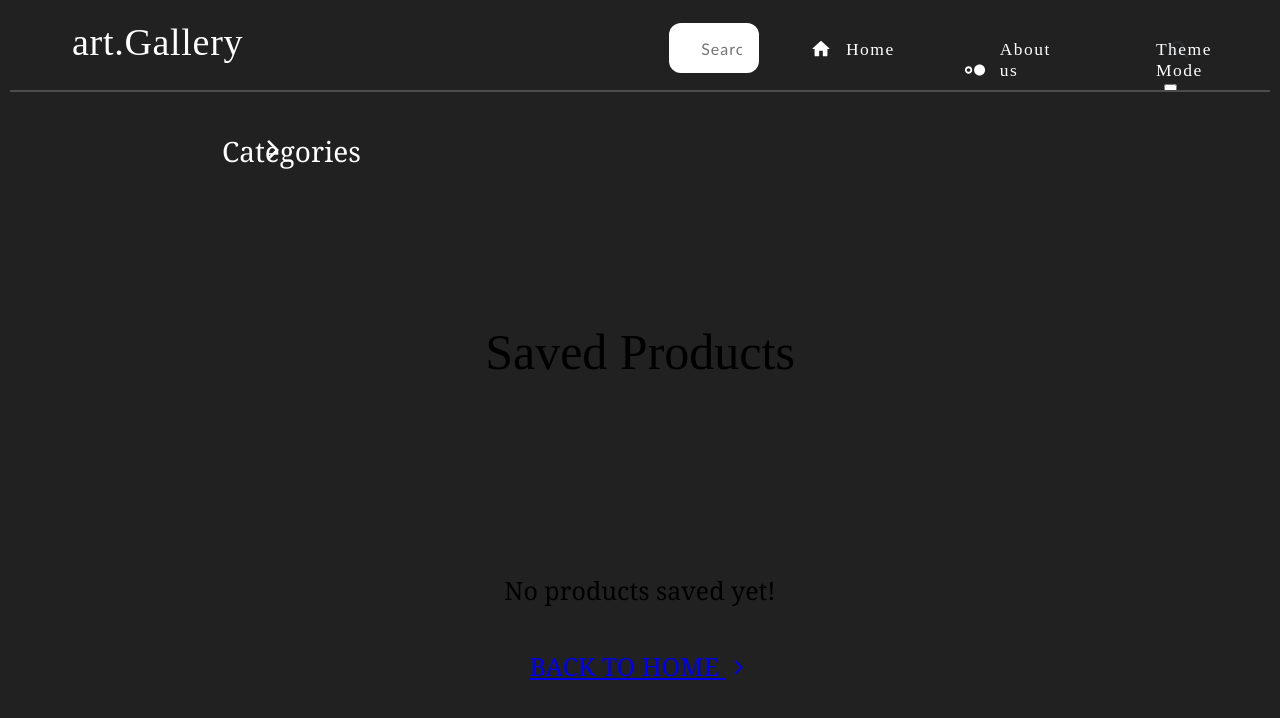
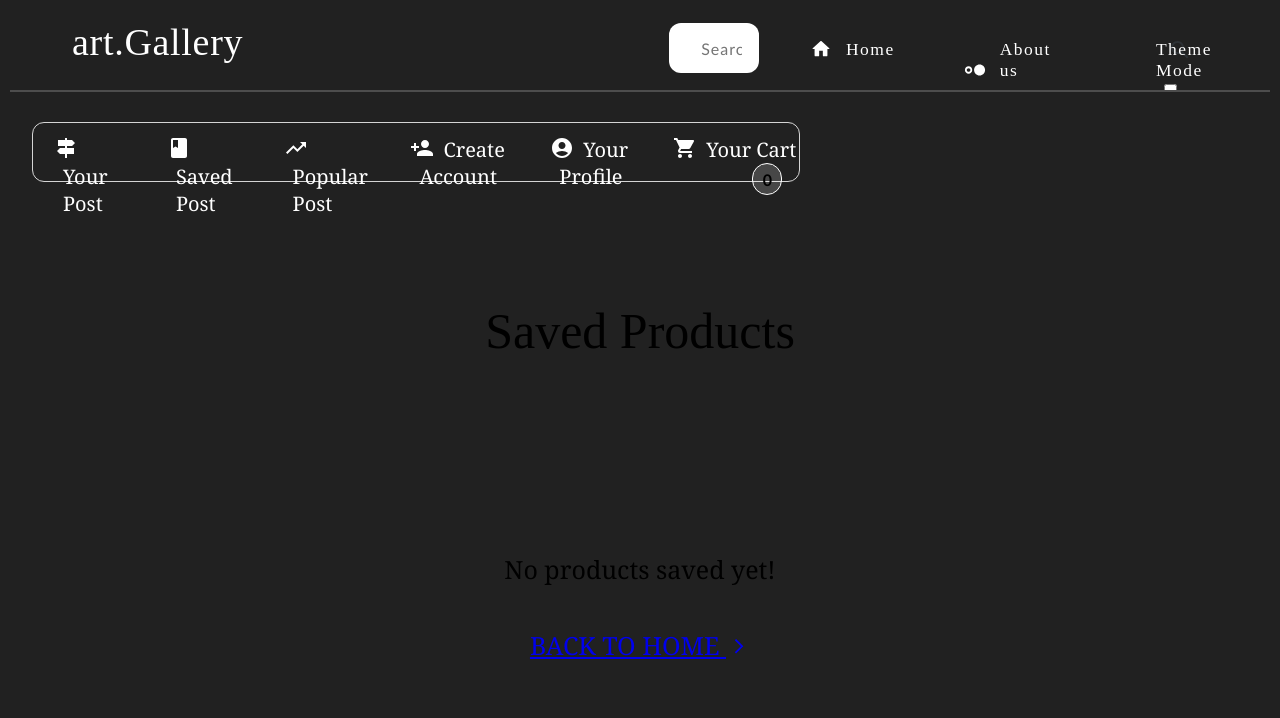
Before and after one commit to Pragyani/art-gallery, a React (Create React App) app: page /saved-post in a window 1280 px wide. Shown: the top 718 px of the page. Built offline with nearby package versions, Linux system fonts and the light colour scheme.

Commit message:
add : updation in sidebar.jsx file

```diff
--- a/src/NavigationBar/NavigationSideBar/sideBar.jsx
+++ b/src/NavigationBar/NavigationSideBar/sideBar.jsx
@@ -1,91 +1,38 @@
 import React, { useState } from "react";
 import './sidebar.css';
-import ArrowRightRoundedIcon from '@mui/icons-material/ArrowRightRounded';
 import { Link } from "react-router-dom";
 import AccountCircleRoundedIcon from '@mui/icons-material/AccountCircleRounded';
 import ClassIcon from '@mui/icons-material/Class';
-import QuizIcon from '@mui/icons-material/Quiz';
 import PersonAddIcon from '@mui/icons-material/PersonAdd';
 import ShoppingCartIcon from '@mui/icons-material/ShoppingCart';
 import { useSelector } from "react-redux";
 import SignpostIcon from '@mui/icons-material/Signpost';
-import ArrowBackIosIcon from '@mui/icons-material/ArrowBackIos';
-import ArrowForwardIosIcon from '@mui/icons-material/ArrowForwardIos';
+import TrendingUpIcon from '@mui/icons-material/TrendingUp';
 
 const SideBar = () => {
+
     const cartItems = useSelector(state => state.cartProducts);
-
-    const [dropdownVisible, setDropdownVisible] = useState(false);
-
-    const handleToggleDropdown = () => {
-        setDropdownVisible(prevState => !prevState);
-    };
 
     return (
         <div className="container">
             <div className="content">
                 <div className="content-fluid">
                     <div className="sidebar">
-                        <h1 className="side-heading" onClick={handleToggleDropdown}>
-                            Categories
-
-                            {dropdownVisible ? (
-                                <ArrowBackIosIcon className="dwn-i" />
-                            ) : (
-                                <ArrowForwardIosIcon className="dwn-i" />
-                            )}
-                        </h1>
-
-                        {dropdownVisible && (
                         <>
                             <div className="category-list">
                                 <ul>
-                                        <Link to={'/'}>
-                                            <li>
-                                                <SignpostIcon className="user-prof-i" />
-                                                Your Post
-                                                <ArrowRightRoundedIcon className="forward-icon" />
-                                            </li>
-                                        </Link>
-                                        <Link to={'./saved-post'}>
-                                            <li>
-                                                <ClassIcon className="user-prof-i" />
-                                                Saved Post
-                                                <ArrowRightRoundedIcon className="forward-icon" />
-                                            </li>
-                                        </Link>
-
-                                        <li>
-                                            <QuizIcon className="user-prof-i" />
-                                            FAQ
-                                            <ArrowRightRoundedIcon className="forward-icon" />
-                                        </li>
-                                        <Link to={'/your-account'}>
-                                            <li>
-                                                <PersonAddIcon className="user-prof-i" />
-                                                Create Account
-                                                <ArrowRightRoundedIcon className="forward-icon" />
-                                            </li>
-                                        </Link>
-                                        <Link to={'/profilepage'}>
-                                            <li>
-                                                <AccountCircleRoundedIcon className="user-prof-i" />
-                                                Your Profile
-                                            </li>
-                                        </Link>
-                                        <Link to={'/add-to-cart'}>
-                                            <li>
-                                                <ShoppingCartIcon className="user-prof-i" />
-                                                Your Cart
-                                                <button className="crt-btn">{cartItems.length}</button>
-                                            </li>
-                                        </Link>
+                                    <Link to={'/'}><li><SignpostIcon className="user-prof-i" /> Your Post</li> </Link>
+                                    <Link to={'./saved-post'}><li><ClassIcon className="user-prof-i" />Saved Post</li></Link>
+                                    <Link to={'/popular-page'}><li><TrendingUpIcon className="user-prof-i" />Popular Post</li></Link>
+                                    <Link to={'/your-account'}><li><PersonAddIcon className="user-prof-i" />Create Account</li></Link>
+                                    <Link to={'/profilepage'}><li><AccountCircleRoundedIcon className="user-prof-i" />Your Profile</li></Link>
+                                    <Link to={'/add-to-cart'}><li><ShoppingCartIcon className="user-prof-i" />Your Cart<button className="crt-btn">{cartItems.length}</button></li></Link>
                                 </ul>
                             </div>
                         </>
-                        )}
                     </div>
                 </div>
+
             </div>
         </div>
     );
```
Lines whose indentation alone changed are shown as unchanged.
